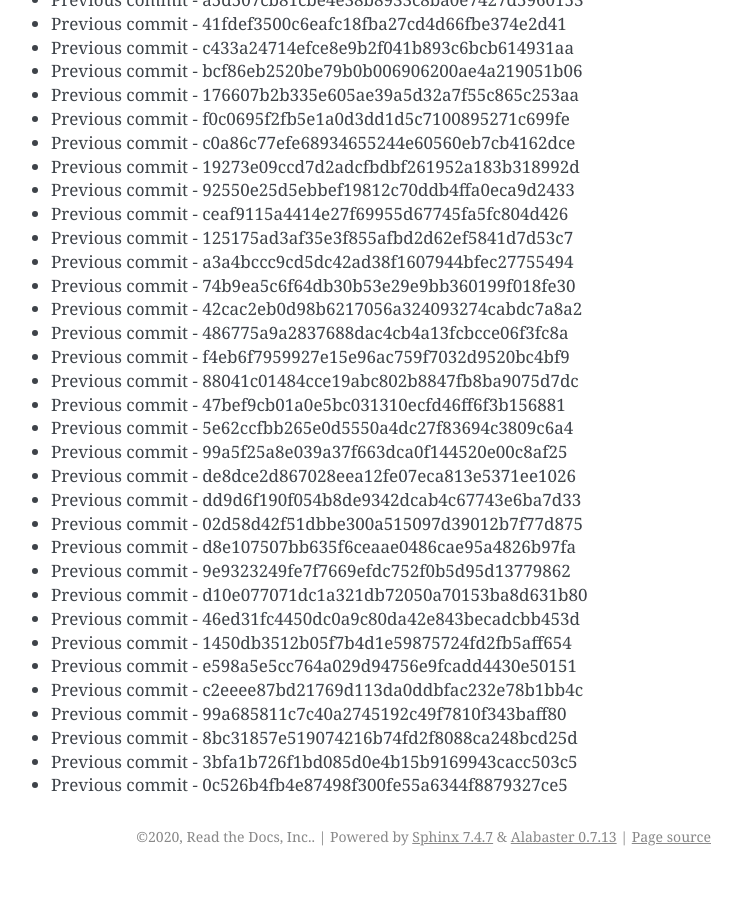
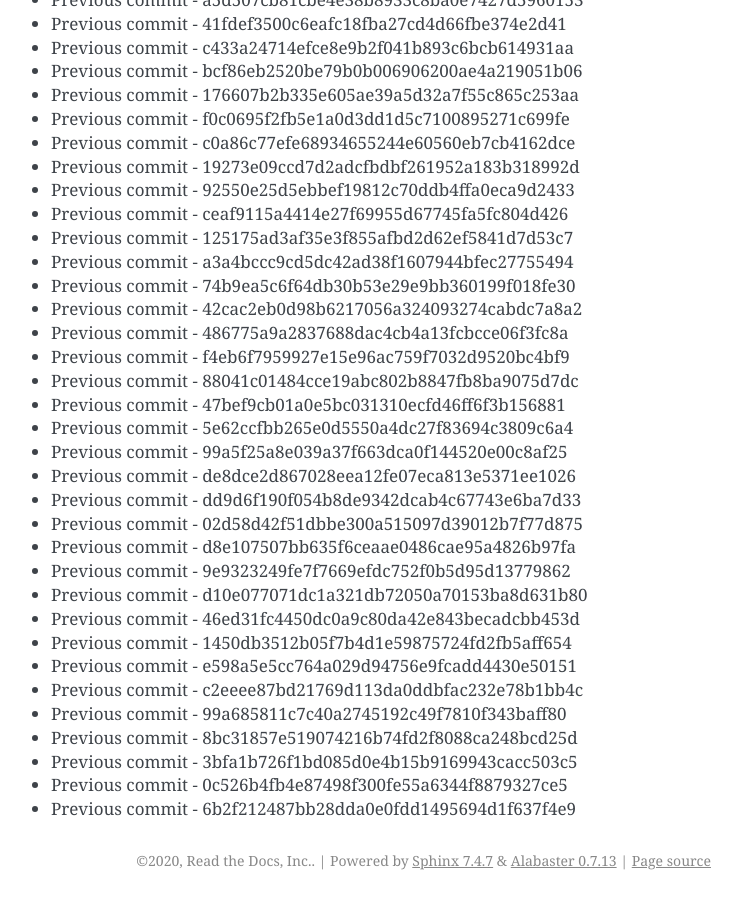
Before and after one commit to readthedocs/rtd-git-stresstest, a Sphinx documentation site: the page built from docs/updates.rst, in a window 1280 px wide and 900 px high, scrolled down 22382 px. Shown: the whole window, without its empty margins (399-1141 px from the left). Built offline with Sphinx 7.4.7, drawn with Linux system fonts in a browser that asks for light colours; before the commit the page ends 23258 px from its top, so only the background shows below that.

Commit message:
Generating commit from previous: 6b2f212487bb28dda0e0fdd1495694d1f637f4e9

```diff
--- a/docs/updates.rst
+++ b/docs/updates.rst
@@ -972,3 +972,4 @@ It can be tested for any performance characteristics.
 * Previous commit - 8bc31857e519074216b74fd2f8088ca248bcd25d
 * Previous commit - 3bfa1b726f1bd085d0e4b15b9169943cacc503c5
 * Previous commit - 0c526b4fb4e87498f300fe55a6344f8879327ce5
+* Previous commit - 6b2f212487bb28dda0e0fdd1495694d1f637f4e9
```
